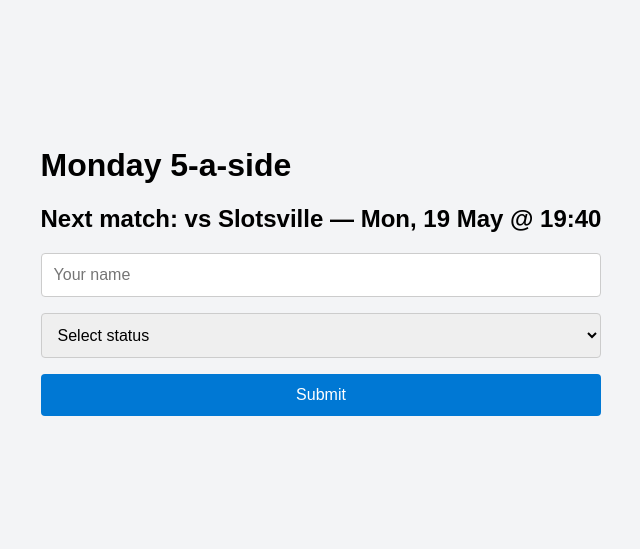
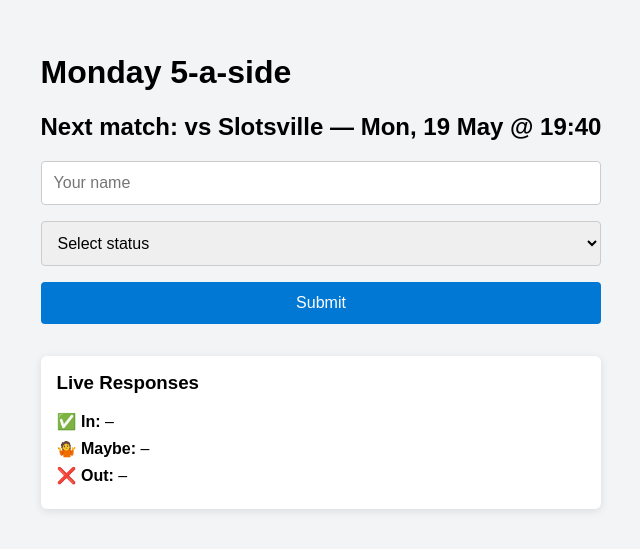
Before and after one commit to electricit-ltd/mnf, a React (Create React App) app: page / in a window 1280 px wide. Shown: the part 129-678 px from the top of the page, without its empty margins (319-959 px from the left). Built offline with nearby package versions, Linux system fonts and the light colour scheme; no server answers.

Commit message:
Add getPoll API and live responses UI section

```diff
--- a/src/App.js
+++ b/src/App.js
@@ -1,50 +1,49 @@
-// src/App.js
 import React, { useState, useEffect } from "react";
 import "./styles.css";
 import fixtures from "./fixtures.json";
 
 function App() {
-  const [name, setName] = useState("");
-  const [status, setStatus] = useState("");
+  // existing state
+  const [name, setName]       = useState("");
+  const [status, setStatus]   = useState("");
   const [submitting, setSubmitting] = useState(false);
-  const [nextMatch, setNextMatch] = useState(null);
+  const [nextMatch, setNextMatch]   = useState(null);
 
+  // new state for responses
+  const [responses, setResponses] = useState({ in: [], maybe: [], out: [] });
+
+  // find nextMatch (unchanged)…
   useEffect(() => {
     const today = new Date();
-
-    // 1. Map each fixture to include the fields your UI expects:
-    const enriched = fixtures.map(f => {
-      const dateObj = new Date(f.date);
-      return {
-        // original JSON
+    const enriched = fixtures.map(f => ({
       ...f,
-        // helper fields for rendering
-        dateObj,
-        dateFormatted: dateObj.toLocaleDateString("en-GB", {
-          weekday: "short",
-          day: "numeric",
-          month: "short",
-        }),              // e.g. "Mon 19 May"
-        fixture: f.opponent,  // name your opponent as "fixture"
-        kickoff: f.time,      // map "time" to "kickoff"
-      };
-    });
-
-    // 2. Find the very next one
+      dateObj: new Date(f.date),
+      dateFormatted: new Date(f.date).toLocaleDateString("en-GB", {
+        weekday: "short", day: "numeric", month: "short"
+      }),
+      fixture: f.opponent,
+      kickoff: f.time
+    }));
     const upcoming = enriched
       .filter(f => f.dateObj >= today)
       .sort((a, b) => a.dateObj - b.dateObj)[0] || null;
-
     setNextMatch(upcoming);
   }, []);
+
+  // fetch responses whenever nextMatch changes
+  useEffect(() => {
+    if (!nextMatch) return;
+    fetch(`/api/getPoll?date=${nextMatch.date}`)
+      .then(res => res.json())
+      .then(setResponses)
+      .catch(console.error);
+  }, [nextMatch]);
 
   const handleSubmit = async e => {
     e.preventDefault();
     if (!name || !status || !nextMatch) return;
-
     setSubmitting(true);
-    try {
-      const res = await fetch("/api/submitPoll", {
+    await fetch("/api/submitPoll", {
       method: "POST",
       headers: { "Content-Type": "application/json" },
       body: JSON.stringify({
@@ -53,22 +52,17 @@ function App() {
         date: nextMatch.date,
       }),
     });
-      if (!res.ok) throw new Error(await res.text());
-      alert("Thanks! Your response has been recorded.");
+    // Refresh responses
+    const updated = await fetch(`/api/getPoll?date=${nextMatch.date}`).then(r => r.json());
+    setResponses(updated);
+    setSubmitting(false);
     setName("");
     setStatus("");
-    } catch (err) {
-      console.error(err);
-      alert("Error submitting: " + err.message);
-    } finally {
-      setSubmitting(false);
-    }
   };
 
   return (
     <div className="container">
       <h1>Monday 5-a-side</h1>
-
       <h2>
         {nextMatch
           ? `Next match: vs ${nextMatch.fixture} — ${nextMatch.dateFormatted} @ ${nextMatch.kickoff}`
@@ -77,15 +71,11 @@ function App() {
 
       <form onSubmit={handleSubmit} className="poll-form">
         <input
-          type="text"
-          placeholder="Your name"
-          value={name}
-          onChange={e => setName(e.target.value)}
-          disabled={submitting}
+          type="text" placeholder="Your name" value={name}
+          onChange={e => setName(e.target.value)} disabled={submitting}
         />
         <select
-          value={status}
-          onChange={e => setStatus(e.target.value)}
+          value={status} onChange={e => setStatus(e.target.value)}
           disabled={submitting}
         >
           <option value="">Select status</option>
@@ -97,6 +87,16 @@ function App() {
           {submitting ? "Submitting…" : "Submit"}
         </button>
       </form>
+
+      {/* Live Responses */}
+      {nextMatch && (
+        <div className="responses">
+          <h3>Live Responses</h3>
+          <div><strong>✅ In:</strong> {responses.in.join(", ") || "–"}</div>
+          <div><strong>🤷 Maybe:</strong> {responses.maybe.join(", ") || "–"}</div>
+          <div><strong>❌ Out:</strong> {responses.out.join(", ") || "–"}</div>
+        </div>
+      )}
     </div>
   );
 }
--- a/src/styles.css
+++ b/src/styles.css
@@ -63,3 +63,16 @@ button:hover {
   background-color: #f8d7da;
   color: #721c24;
 }
+.responses {
+  margin-top: 2rem;
+  padding: 1rem;
+  background: #fff;
+  border-radius: 6px;
+  box-shadow: 0 2px 8px rgba(0,0,0,0.1);
+}
+.responses h3 {
+  margin-top: 0;
+}
+.responses div {
+  margin: 0.5rem 0;
+}
```
Also changed, not shown: 2 other files (tests, documents, lock files or other folders). Lines whose indentation alone changed are shown as unchanged.
